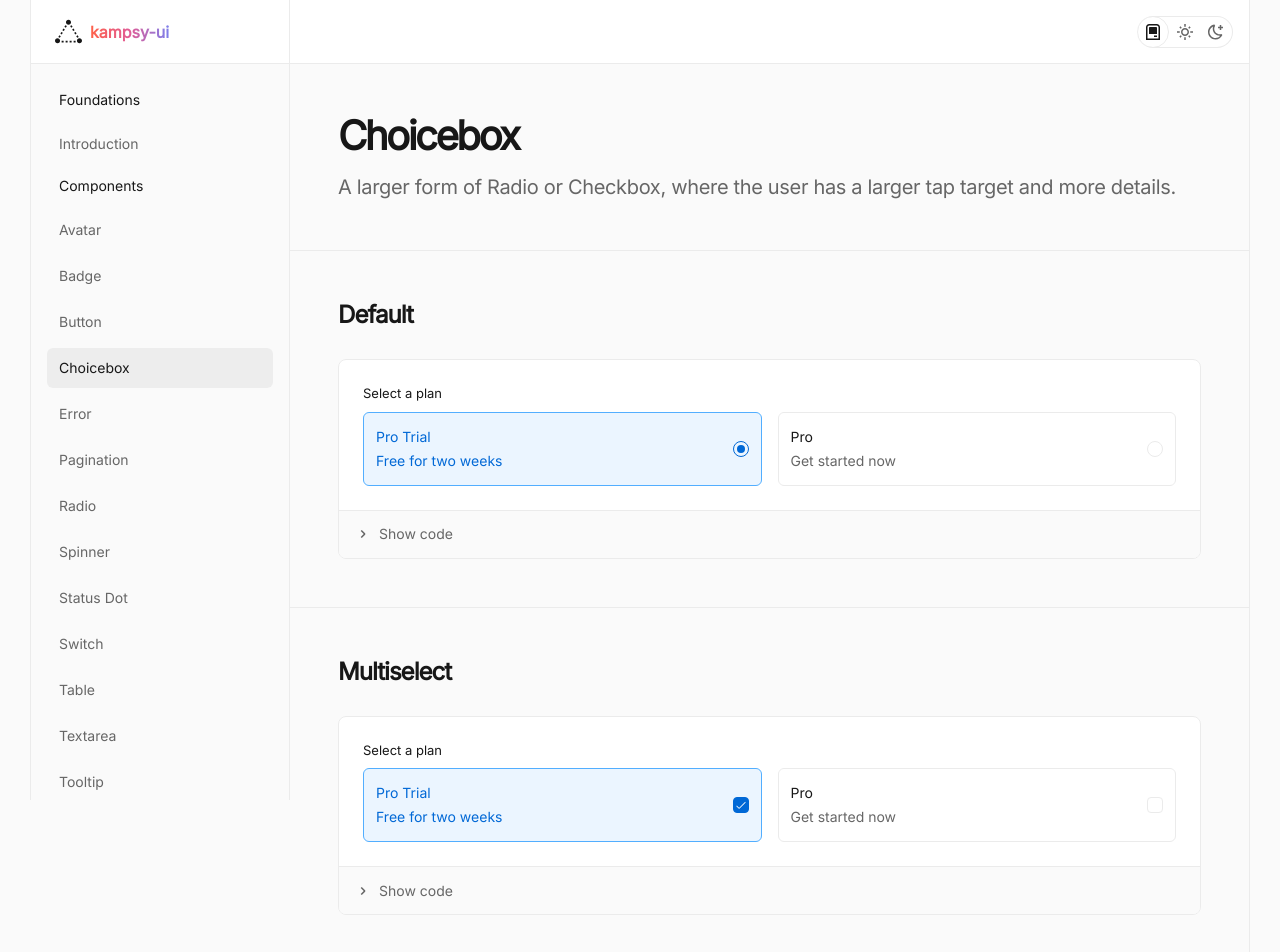
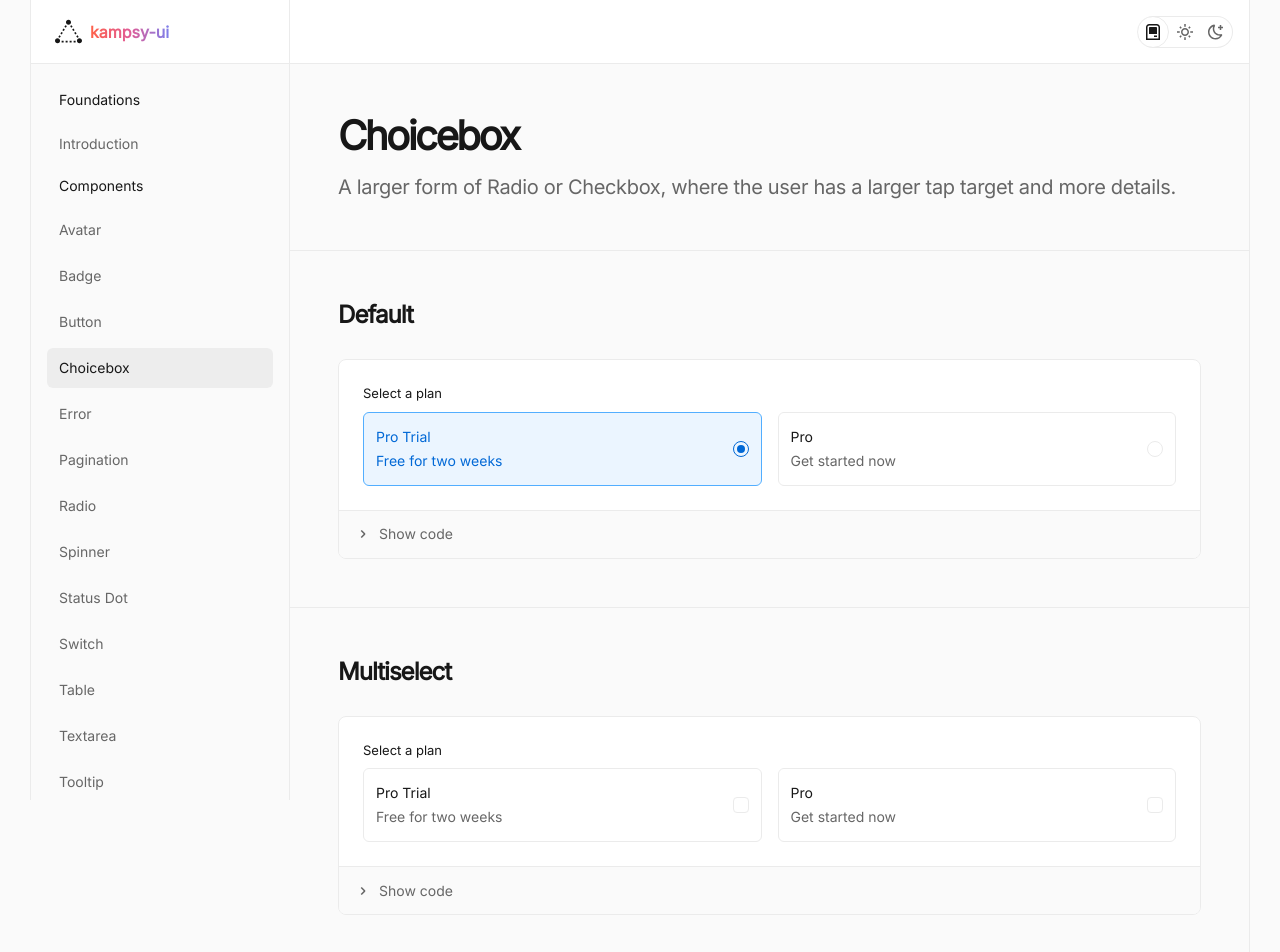
Before and after one commit to kampsy/ui, a SvelteKit app: page /choicebox in a window 1280 px wide. Shown: the top 952 px of the page. Built offline with nearby package versions, Linux system fonts and the light colour scheme.

Commit message:
update multiselect docs

```diff
--- a/src/docs/data/choicebox.ts
+++ b/src/docs/data/choicebox.ts
@@ -17,7 +17,7 @@ let value = $state([]);
 
 <div class="w-full">
 	<Choicebox.Group label="select a plan" type="checkbox" bind:value>
-		<Choicebox.Item defaultChecked description="Free for two weeks" title="Pro Trial" value="trial" />
+		<Choicebox.Item description="Free for two weeks" title="Pro Trial" value="trial" />
 		<Choicebox.Item description="Get started now" title="Pro" value="pro" />
 	</Choicebox.Group>
 </div>`;
--- a/src/routes/choicebox/+page.svelte
+++ b/src/routes/choicebox/+page.svelte
@@ -7,7 +7,11 @@
 	import type { Snippet } from 'svelte';
 	import Pagination from '$lib/pagination/pagination.svelte';
 	import { Choicebox } from '$lib/index.js';
-	import { choiceboxDefault, choiceboxDisabled, choiceboxMultiselect } from '../../docs/data/choicebox.js';
+	import {
+		choiceboxDefault,
+		choiceboxDisabled,
+		choiceboxMultiselect
+	} from '../../docs/data/choicebox.js';
 
 	let value = $state('');
 	let valueList = $state([]);
@@ -82,12 +86,7 @@
 			{#snippet demo()}
 				<div class="w-full">
 					<Choicebox.Group label="select a plan" type="checkbox" bind:value={valueList}>
-						<Choicebox.Item
-							defaultChecked
-							description="Free for two weeks"
-							title="Pro Trial"
-							value="trial"
-						/>
+						<Choicebox.Item description="Free for two weeks" title="Pro Trial" value="trial" />
 						<Choicebox.Item description="Get started now" title="Pro" value="pro" />
 					</Choicebox.Group>
 				</div>
```
